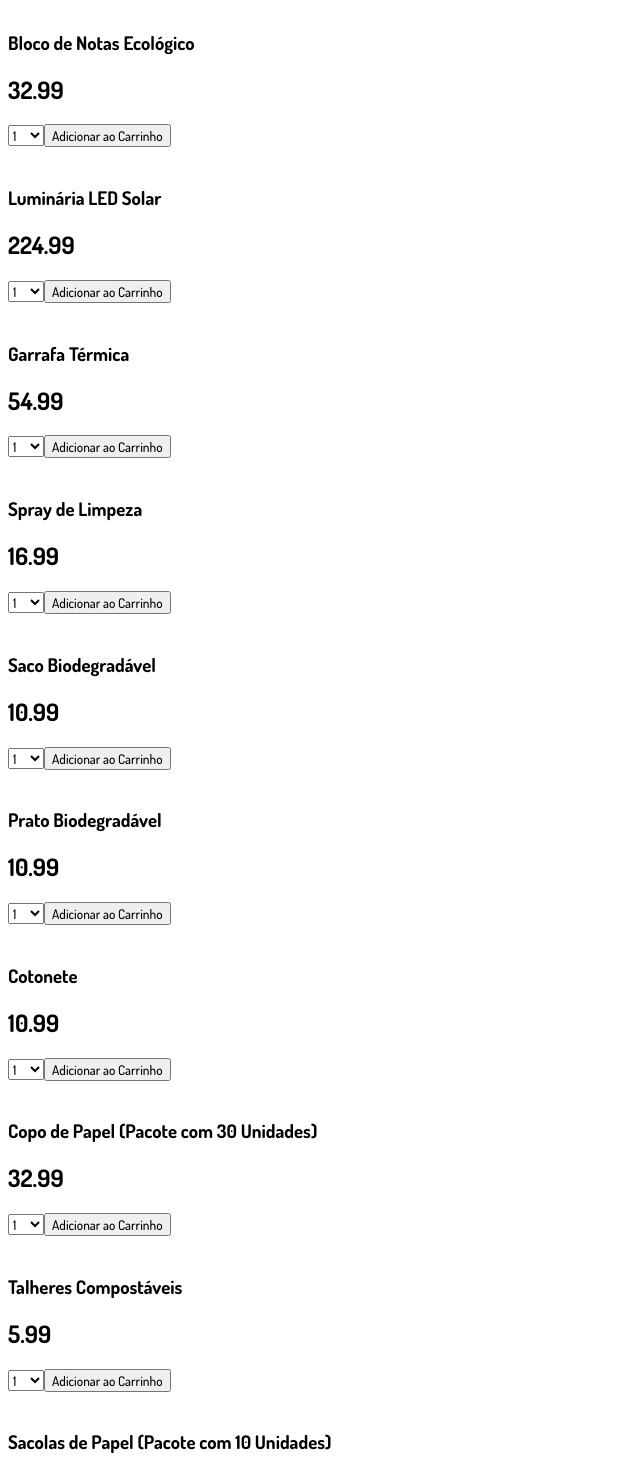
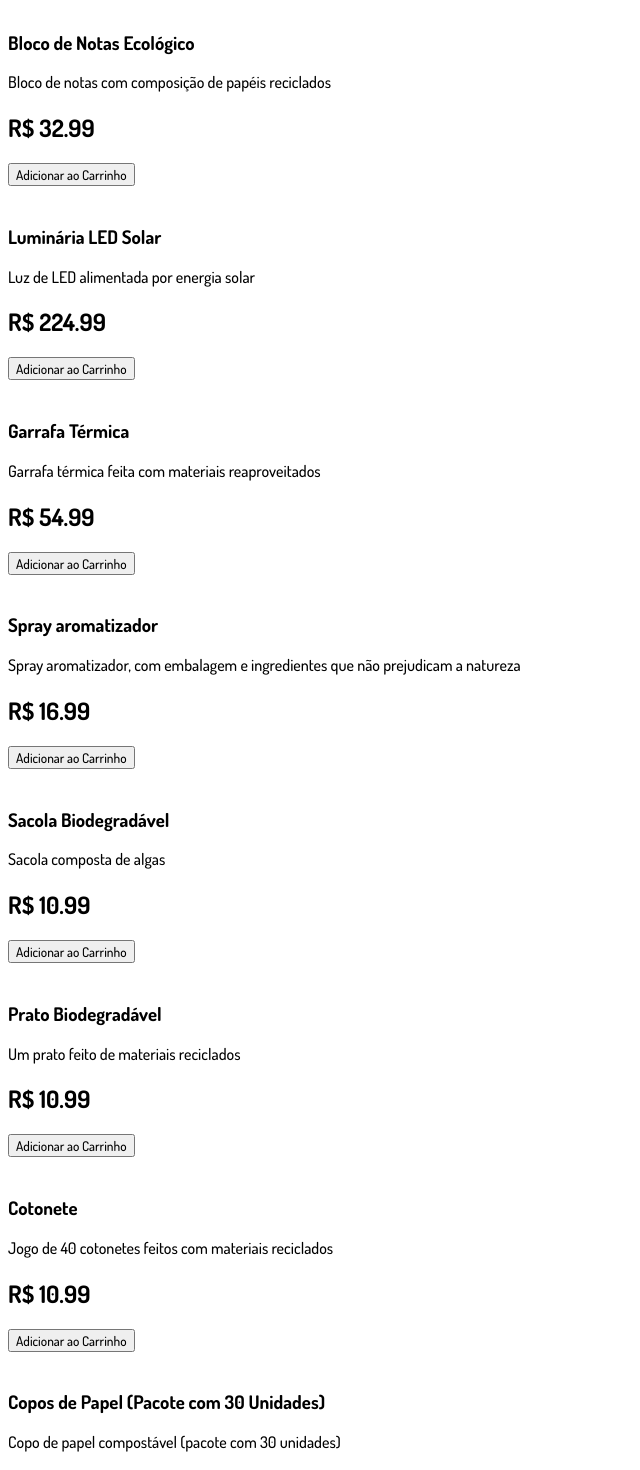
Before and after one commit to matheuslinkdev/ecomatters-react, a React (Vite) app: page /loja in a window 1280 px wide. Shown: the part 120-1590 px from the top of the page, without its empty margins (0-640 px from the left). Built offline with nearby package versions, Linux system fonts and the light colour scheme.

Commit message:
Adicionando descrição dos produtos

```diff
--- a/src/Componentes/Carrinho/index.jsx
+++ b/src/Componentes/Carrinho/index.jsx
@@ -15,7 +15,7 @@ const Carrinho = () => {
         {carrinho.map((produto, index) => (
           <li key={index}>
             <h2>{produto.nome}</h2>
-            <h4> Quantidade: {produto.quantidade}</h4>
+            <h4> Preço: R$ {produto.preco}</h4>
             <BotaoRemover
               handleRemoverProduto={() => {
                 handleRemoverProduto(produto.nome);
--- a/src/Componentes/Produtos/BotaoAddCarrinho/index.jsx
+++ b/src/Componentes/Produtos/BotaoAddCarrinho/index.jsx
@@ -1,7 +1,7 @@
-const BotaoAdicionarCarrinho = ({handleAdicionarAoCarrinho, quantidade}) => {
+const BotaoAdicionarCarrinho = ({handleAdicionarAoCarrinho}) => {
 
   return (
-    <button onClick={(e)=>{ e.preventDefault(); handleAdicionarAoCarrinho(quantidade)}}>Adicionar ao Carrinho</button>
+    <button onClick={(e)=>{ e.preventDefault(); handleAdicionarAoCarrinho()}}>Adicionar ao Carrinho</button>
   )
 }
 
--- a/src/Componentes/Produtos/DropQuantidade/index.jsx
+++ /dev/null
@@ -1,15 +0,0 @@
-const DropdownQuantidade = ({quantidade, onChange}) => {
-      const opcoes = Array.from({ length: 20 }, (_, index) => index + 1);
-
-        return (
-          <select value={quantidade} onChange={(e)=> onChange(Number(e.target.value))}>
-            {opcoes.map((opcao) => (
-              <option key={opcao} value={opcao}>
-                {opcao}
-              </option>
-            ))}
-          </select>
-        );
-}
-
-export default DropdownQuantidade
--- a/src/Componentes/Produtos/data/produtos.js
+++ b/src/Componentes/Produtos/data/produtos.js
@@ -1,9 +1,8 @@
-// produtos.js
 export const produtos = [
   {
     nome: "Bloco de Notas Ecológico",
-    precoReal: 32.99, // Valor em reais
-    descricao: "Bloco de notas ecológico",
+    precoReal: 32.99,
+    descricao: "Bloco de notas com composição de papéis reciclados ",
     imagem: "",
     disponivel: true,
   },
@@ -17,54 +16,54 @@ export const produtos = [
   {
     nome: "Garrafa Térmica",
     precoReal: 54.99,
-    descricao: "Garrafa térmica",
+    descricao: "Garrafa térmica feita com materiais reaproveitados",
     imagem: "",
     disponivel: true,
   },
   {
-    nome: "Spray de Limpeza",
+    nome: "Spray aromatizador",
     precoReal: 16.99,
-    descricao: "Spray de limpeza",
+    descricao: "Spray aromatizador, com embalagem e ingredientes que não prejudicam a natureza",
     imagem: "",
     disponivel: true,
   },
   {
-    nome: "Saco Biodegradável",
+    nome: "Sacola Biodegradável",
     precoReal: 10.99,
-    descricao: "Saco biodegradável",
+    descricao: "Sacola composta de algas",
     imagem: "",
     disponivel: true,
   },
   {
     nome: "Prato Biodegradável",
     precoReal: 10.99,
-    descricao: "Prato biodegradável",
+    descricao: "Um prato feito de materiais reciclados",
     imagem: "",
     disponivel: true,
   },
   {
     nome: "Cotonete",
     precoReal: 10.99,
-    descricao: "Cotonete",
+    descricao: "Jogo de 40 cotonetes feitos com materiais reciclados",
     imagem: "",
     disponivel: true,
   },
   {
-    nome: "Copo de Papel (Pacote com 30 Unidades)",
+    nome: "Copos de Papel (Pacote com 30 Unidades)",
     precoReal: 32.99,
-    descricao: "Copo de papel (pacote com 30 unidades)",
+    descricao: "Copo de papel compostável (pacote com 30 unidades)",
     imagem: "",
     disponivel: true,
   },
   {
     nome: "Talheres Compostáveis",
     precoReal: 5.99,
-    descricao: "Talheres compostáveis",
+    descricao: "Um jogo de talheres (garfo, faca e colher). ",
     imagem: "",
     disponivel: true,
   },
   {
-    nome: "Sacolas de Papel (Pacote com 10 Unidades)",
+    nome: "Sacolas de Papel",
     precoReal: 10.99,
     descricao: "Sacos de papel (pacote com 10 unidades)",
     imagem: "",
--- a/src/Componentes/Produtos/index.jsx
+++ b/src/Componentes/Produtos/index.jsx
@@ -1,26 +1,17 @@
 import { useState } from "react";
 import { useCarrinho } from "../../Contexts/CarrinhoContext";
 import BotaoAdicionarCarrinho from "./BotaoAddCarrinho";
-import DropdownQuantidade from "./DropQuantidade";
 import { produtos } from "./data/produtos";
 
 const Produtos = () => {
   const { adicionarAoCarrinho } = useCarrinho();
 
-  const [quantidade, setQuantidade] = useState();
-
-  const handleQuantidadeChange = (novaQuantidade) => {
-   setQuantidade(novaQuantidade);
-  };
-
   const handleAdicionarAoCarrinho = (produto) => {
     const produtoSelecionado = {
       nome: produto.nome,
       preco: produto.precoReal,
-      quantidade: produto.quantidade
     };
     adicionarAoCarrinho(produtoSelecionado);
-    setQuantidade(1);
     console.log("Produto adicionado ao carrinho:", produtoSelecionado);
   };
 
@@ -35,15 +26,12 @@ const Produtos = () => {
               <section key={index}>
                 <img src="" alt="" />
                 <h1>{produto.nome}</h1>
-                <h2>{produto.precoReal}</h2>
-                <DropdownQuantidade
-                  quantidade={quantidade}
-                  onChange={handleQuantidadeChange}
-                />
+                <span>{produto.descricao}</span>
+                <h2>R$ {produto.precoReal}</h2>
                 <BotaoAdicionarCarrinho
                   produto={produto}
                   handleAdicionarAoCarrinho={() =>
-                    handleAdicionarAoCarrinho(produto, quantidade)
+                    handleAdicionarAoCarrinho(produto)
                   }
                 />
               </section>
--- a/src/Contexts/CarrinhoContext.jsx
+++ b/src/Contexts/CarrinhoContext.jsx
@@ -16,7 +16,7 @@ export const CarrinhoProvider = ({ children }) => {
     } else {
       setCarrinho((prevCarrinho) => [
         ...prevCarrinho,
-        { ...produto, quantidade: produto.quantidade },
+        { ...produto},
       ]);
     }
   };
```
